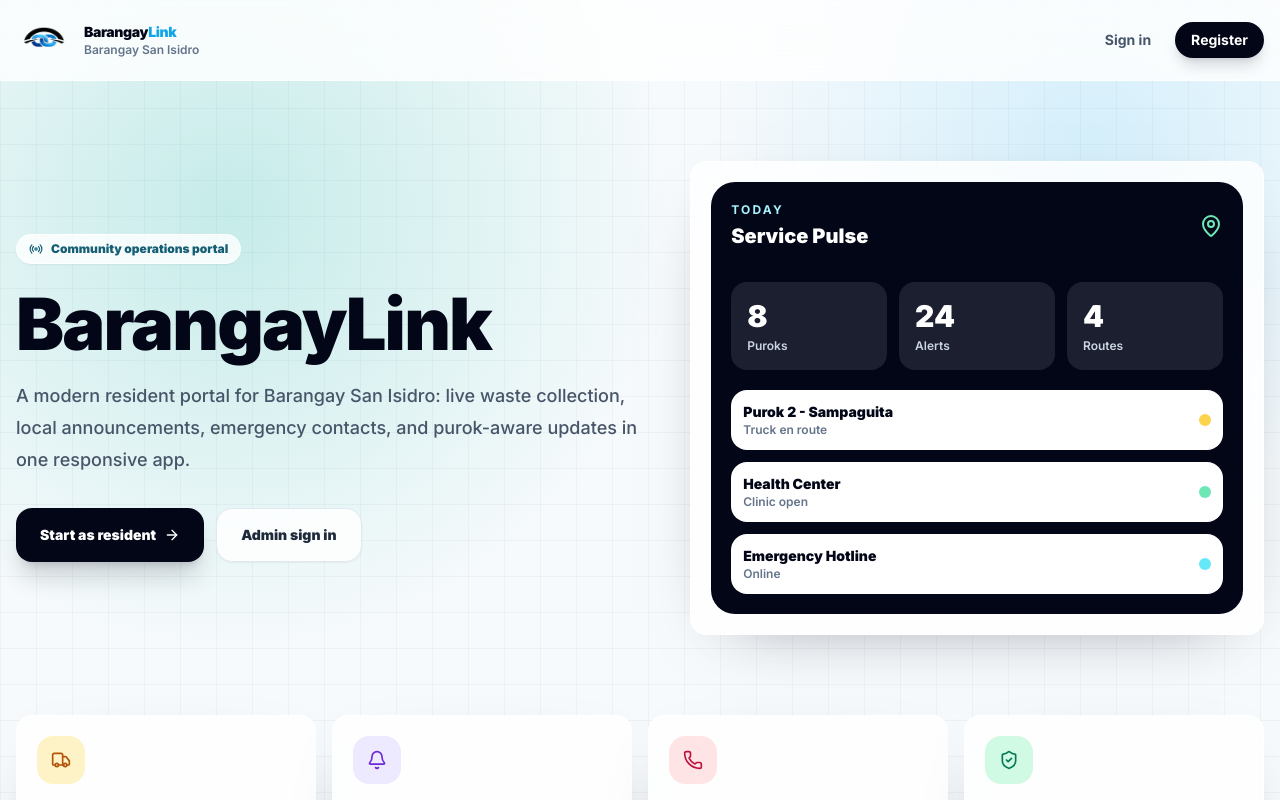
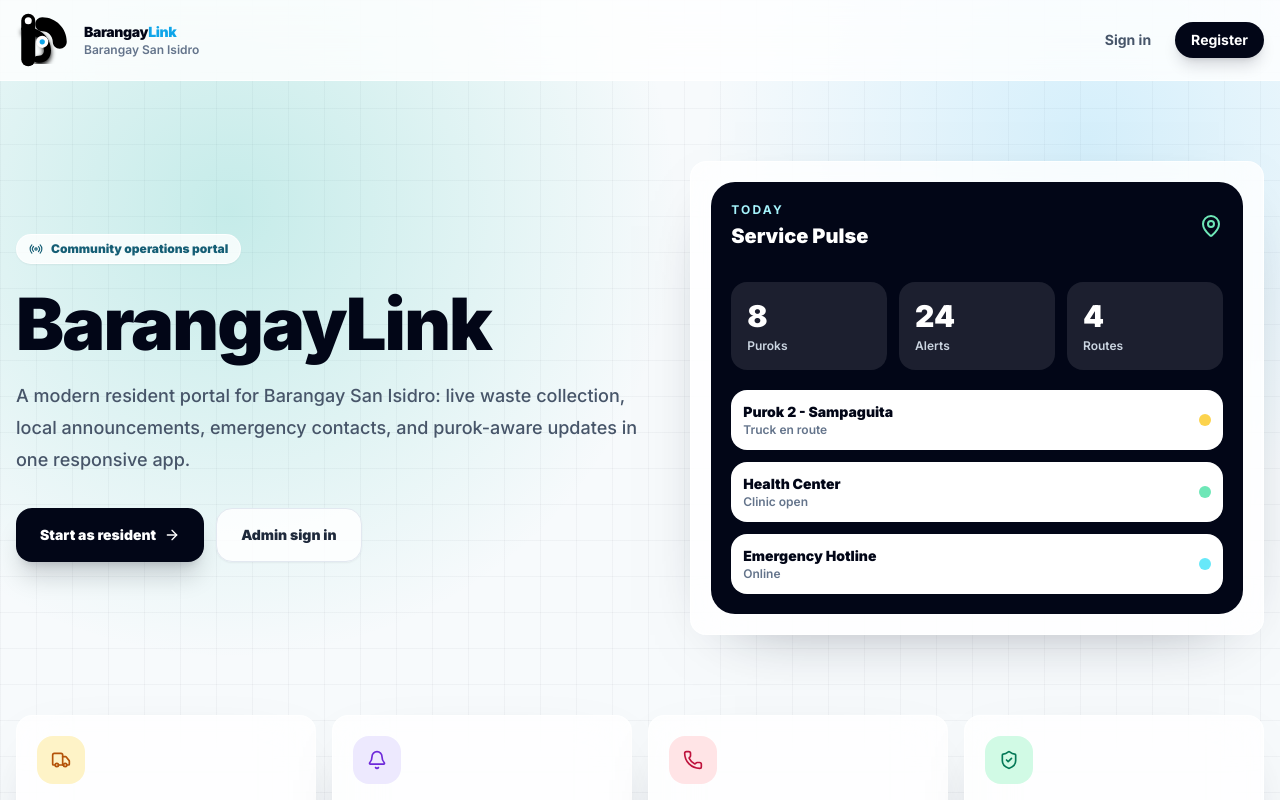
Before and after one commit to Ikal-Sama/barangayservice, a Next.js app: page / in a window 1280 px wide. Shown: the top 800 px of the page. Built offline with nearby package versions, Linux system fonts and the light colour scheme.

Commit message:
design: Crop public/logo.svg and restore global SVG references for large crisp favicons

```diff
--- a/src/components/logo.tsx
+++ b/src/components/logo.tsx
@@ -10,7 +10,7 @@ export default function Logo({ className = "h-10 w-10", iconOnly = false }: Logo
     <div className="flex items-center gap-3 select-none">
       <div className="relative flex items-center justify-center shrink-0">
         <img
-          src="/logo.png"
+          src="/logo.svg"
           alt="BarangayLink Logo"
           className={className}
         />
```
Also changed, not shown: public/logo.svg.
